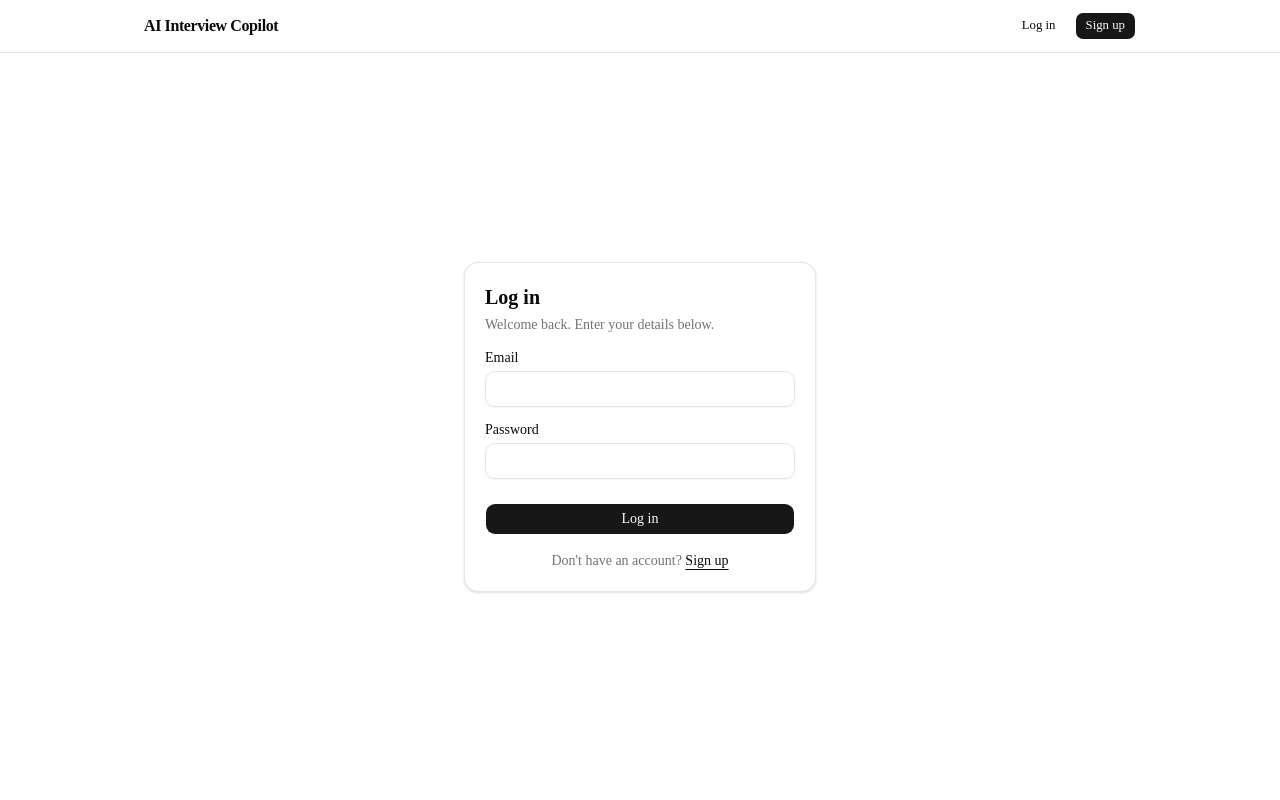
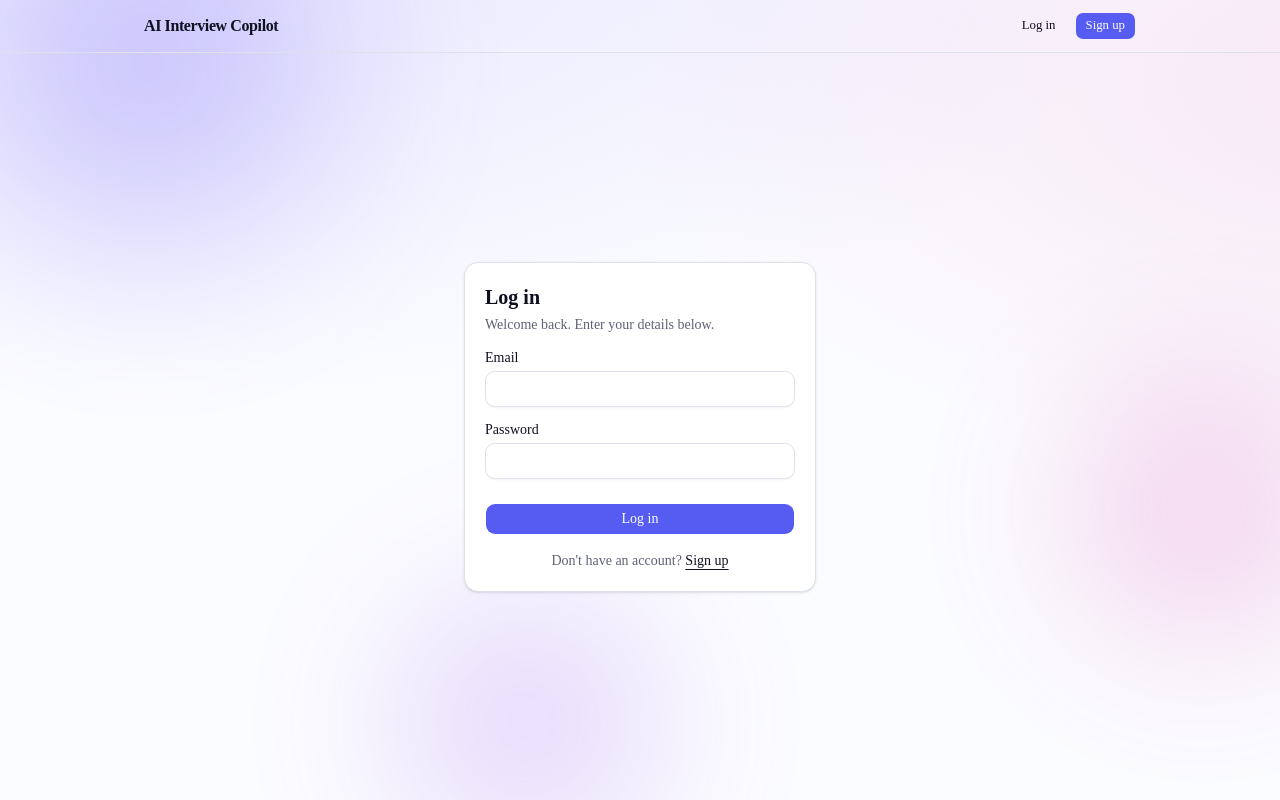
Before and after one commit to MMALLIKARJUN2312/AI_Interview_Copilot, a Next.js app in the folder client/: page /login in a window 1280 px wide. Built offline with nearby package versions, Linux system fonts and the light colour scheme; no server answers.

Commit message:
feat(theme): add glassmorphism theme, brand gradients, and animation primitives

```diff
--- a/client/app/globals.css
+++ b/client/app/globals.css
@@ -3,6 +3,85 @@
 @import "shadcn/tailwind.css";
 
 @custom-variant dark (&:is(.dark *));
+
+@theme {
+  --animate-fade-in-up: fade-in-up 0.7s cubic-bezier(0.16, 1, 0.3, 1) both;
+  --animate-fade-in: fade-in 0.6s ease-out both;
+  --animate-blob: blob-move 18s ease-in-out infinite;
+  --animate-shimmer: shimmer 2.5s linear infinite;
+
+  @keyframes fade-in-up {
+    from {
+      opacity: 0;
+      transform: translateY(16px);
+    }
+    to {
+      opacity: 1;
+      transform: translateY(0);
+    }
+  }
+
+  @keyframes fade-in {
+    from {
+      opacity: 0;
+    }
+    to {
+      opacity: 1;
+    }
+  }
+
+  @keyframes blob-move {
+    0%,
+    100% {
+      transform: translate(0, 0) scale(1);
+    }
+    33% {
+      transform: translate(4%, -6%) scale(1.08);
+    }
+    66% {
+      transform: translate(-3%, 4%) scale(0.95);
+    }
+  }
+
+  @keyframes shimmer {
+    from {
+      background-position: 200% 0;
+    }
+    to {
+      background-position: -200% 0;
+    }
+  }
+}
+
+@utility glass {
+  background-color: color-mix(in oklch, var(--card) 68%, transparent);
+  backdrop-filter: blur(20px);
+  border: 1px solid color-mix(in oklch, var(--foreground) 8%, transparent);
+  box-shadow:
+    0 1px 1px color-mix(in oklch, var(--foreground) 4%, transparent),
+    0 12px 40px color-mix(in oklch, var(--foreground) 8%, transparent);
+}
+
+@utility glass-strong {
+  background-color: color-mix(in oklch, var(--card) 85%, transparent);
+  backdrop-filter: blur(24px);
+  border: 1px solid color-mix(in oklch, var(--foreground) 10%, transparent);
+  box-shadow:
+    0 1px 1px color-mix(in oklch, var(--foreground) 4%, transparent),
+    0 20px 60px color-mix(in oklch, var(--foreground) 10%, transparent);
+}
+
+@utility text-gradient-brand {
+  background-image: linear-gradient(
+    100deg,
+    var(--brand-from),
+    var(--brand-via),
+    var(--brand-to)
+  );
+  background-clip: text;
+  -webkit-background-clip: text;
+  color: transparent;
+}
 
 @theme inline {
   --color-background: var(--background);
@@ -49,24 +128,27 @@
 }
 
 :root {
-  --background: oklch(1 0 0);
-  --foreground: oklch(0.145 0 0);
+  --background: oklch(0.99 0.004 275);
+  --foreground: oklch(0.18 0.03 275);
   --card: oklch(1 0 0);
-  --card-foreground: oklch(0.145 0 0);
+  --card-foreground: oklch(0.18 0.03 275);
   --popover: oklch(1 0 0);
-  --popover-foreground: oklch(0.145 0 0);
-  --primary: oklch(0.205 0 0);
-  --primary-foreground: oklch(0.985 0 0);
-  --secondary: oklch(0.97 0 0);
-  --secondary-foreground: oklch(0.205 0 0);
-  --muted: oklch(0.97 0 0);
-  --muted-foreground: oklch(0.556 0 0);
-  --accent: oklch(0.97 0 0);
-  --accent-foreground: oklch(0.205 0 0);
+  --popover-foreground: oklch(0.18 0.03 275);
+  --primary: oklch(0.56 0.22 275);
+  --primary-foreground: oklch(0.99 0.005 275);
+  --secondary: oklch(0.96 0.015 275);
+  --secondary-foreground: oklch(0.3 0.05 275);
+  --muted: oklch(0.96 0.012 275);
+  --muted-foreground: oklch(0.5 0.03 275);
+  --accent: oklch(0.94 0.03 275);
+  --accent-foreground: oklch(0.3 0.08 275);
   --destructive: oklch(0.577 0.245 27.325);
-  --border: oklch(0.922 0 0);
-  --input: oklch(0.922 0 0);
-  --ring: oklch(0.708 0 0);
+  --border: oklch(0.91 0.012 275);
+  --input: oklch(0.91 0.012 275);
+  --ring: oklch(0.62 0.19 275);
+  --brand-from: oklch(0.64 0.19 285);
+  --brand-via: oklch(0.6 0.22 300);
+  --brand-to: oklch(0.68 0.19 340);
   --chart-1: oklch(0.87 0 0);
   --chart-2: oklch(0.556 0 0);
   --chart-3: oklch(0.439 0 0);
@@ -84,24 +166,27 @@
 }
 
 .dark {
-  --background: oklch(0.145 0 0);
-  --foreground: oklch(0.985 0 0);
-  --card: oklch(0.205 0 0);
-  --card-foreground: oklch(0.985 0 0);
-  --popover: oklch(0.205 0 0);
-  --popover-foreground: oklch(0.985 0 0);
-  --primary: oklch(0.922 0 0);
-  --primary-foreground: oklch(0.205 0 0);
-  --secondary: oklch(0.269 0 0);
-  --secondary-foreground: oklch(0.985 0 0);
-  --muted: oklch(0.269 0 0);
-  --muted-foreground: oklch(0.708 0 0);
-  --accent: oklch(0.269 0 0);
-  --accent-foreground: oklch(0.985 0 0);
+  --background: oklch(0.15 0.02 275);
+  --foreground: oklch(0.96 0.008 275);
+  --card: oklch(0.19 0.025 275);
+  --card-foreground: oklch(0.96 0.008 275);
+  --popover: oklch(0.19 0.025 275);
+  --popover-foreground: oklch(0.96 0.008 275);
+  --primary: oklch(0.72 0.17 280);
+  --primary-foreground: oklch(0.16 0.03 280);
+  --secondary: oklch(0.26 0.03 275);
+  --secondary-foreground: oklch(0.93 0.01 275);
+  --muted: oklch(0.24 0.025 275);
+  --muted-foreground: oklch(0.68 0.02 275);
+  --accent: oklch(0.28 0.05 280);
+  --accent-foreground: oklch(0.93 0.02 280);
   --destructive: oklch(0.704 0.191 22.216);
   --border: oklch(1 0 0 / 10%);
   --input: oklch(1 0 0 / 15%);
-  --ring: oklch(0.556 0 0);
+  --ring: oklch(0.72 0.17 280);
+  --brand-from: oklch(0.72 0.16 285);
+  --brand-via: oklch(0.68 0.19 305);
+  --brand-to: oklch(0.75 0.16 340);
   --chart-1: oklch(0.87 0 0);
   --chart-2: oklch(0.556 0 0);
   --chart-3: oklch(0.439 0 0);
@@ -123,8 +208,15 @@
   }
   body {
     @apply bg-background text-foreground;
+    background-image:
+      radial-gradient(60rem 30rem at 15% -10%, color-mix(in oklch, var(--brand-from) 16%, transparent), transparent),
+      radial-gradient(50rem 25rem at 110% 10%, color-mix(in oklch, var(--brand-to) 14%, transparent), transparent);
+    background-attachment: fixed;
   }
   html {
     @apply font-sans;
   }
+  ::selection {
+    background-color: color-mix(in oklch, var(--primary) 30%, transparent);
+  }
 }
--- a/client/app/layout.tsx
+++ b/client/app/layout.tsx
@@ -3,6 +3,7 @@ import { Geist, Geist_Mono } from "next/font/google";
 import "./globals.css";
 
 import { AuthProvider } from "@/lib/auth-context";
+import { BackgroundBlobs } from "@/components/background-blobs";
 import { NavBar } from "@/components/nav-bar";
 
 const geistSans = Geist({
@@ -32,6 +33,7 @@ export default function RootLayout({
       className={`${geistSans.variable} ${geistMono.variable} h-full antialiased`}
     >
       <body className="min-h-full flex flex-col">
+        <BackgroundBlobs />
         <AuthProvider>
           <NavBar />
           <main className="flex flex-1 flex-col">{children}</main>
--- /dev/null
+++ b/client/components/background-blobs.tsx
@@ -0,0 +1,32 @@
+export function BackgroundBlobs() {
+  return (
+    <div
+      aria-hidden
+      className="pointer-events-none fixed inset-0 -z-10 overflow-hidden"
+    >
+      <div
+        className="animate-blob absolute -top-40 -left-32 h-[32rem] w-[32rem] rounded-full opacity-40 blur-3xl"
+        style={{
+          background:
+            "radial-gradient(circle at center, var(--brand-from), transparent 70%)",
+        }}
+      />
+      <div
+        className="animate-blob absolute top-1/3 -right-40 h-[28rem] w-[28rem] rounded-full opacity-30 blur-3xl"
+        style={{
+          background:
+            "radial-gradient(circle at center, var(--brand-to), transparent 70%)",
+          animationDelay: "-6s",
+        }}
+      />
+      <div
+        className="animate-blob absolute -bottom-32 left-1/4 h-[26rem] w-[26rem] rounded-full opacity-25 blur-3xl"
+        style={{
+          background:
+            "radial-gradient(circle at center, var(--brand-via), transparent 70%)",
+          animationDelay: "-11s",
+        }}
+      />
+    </div>
+  );
+}
```
